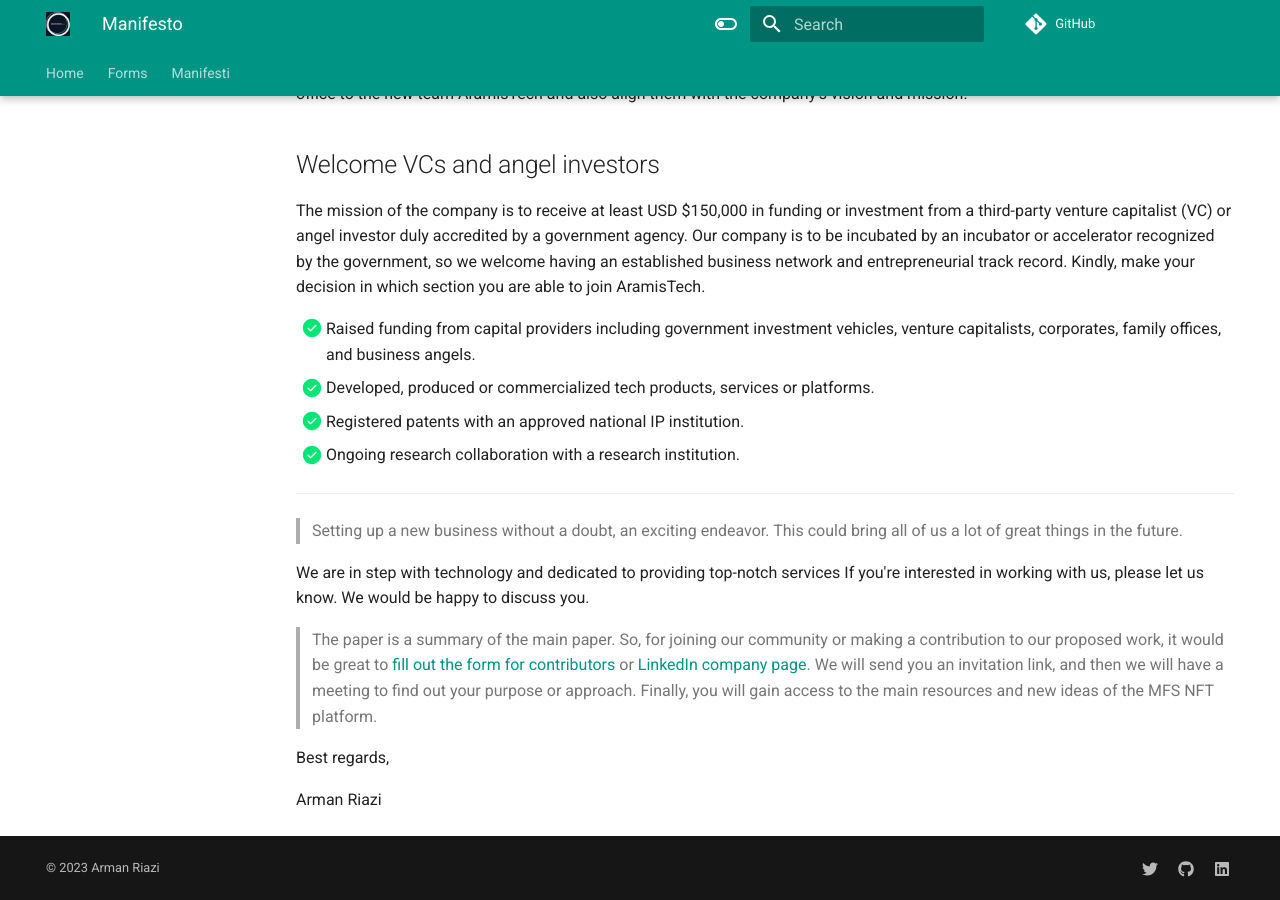
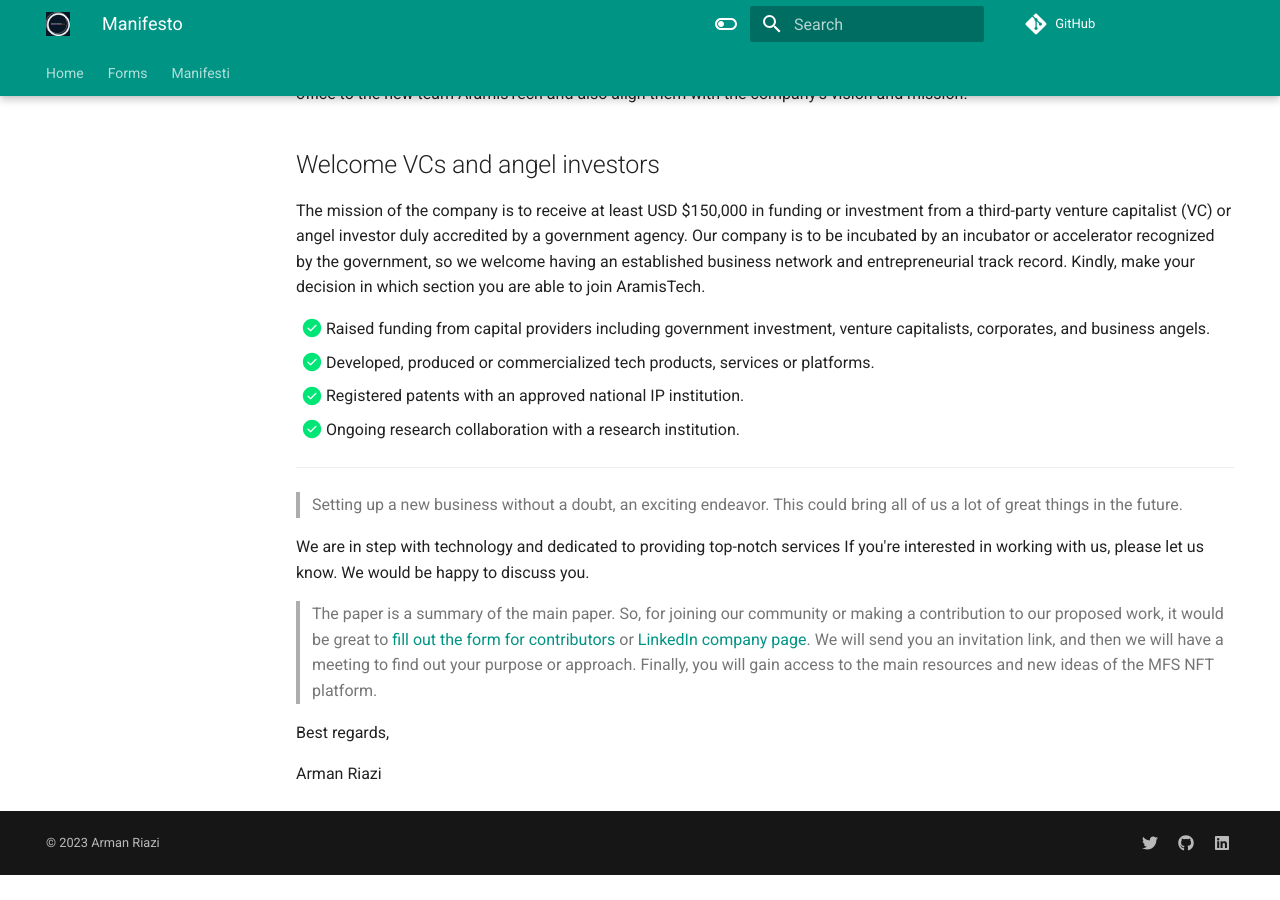
Before and after one commit to 21crickets/21crickets.github.io, an MkDocs documentation site: the page built from docs/manifesto/manifesto_for_partnerships.md, in a window 1280 px wide and 900 px high, scrolled down 2232 px. Built offline with MkDocs 1.6.1 and Material for MkDocs 9.7.7, drawn with Linux system fonts in a browser that asks for light colours; after the commit the page ends 3107 px from its top, so only the background shows below that.

Commit message:
Update manifesto_for_partnerships.md

```diff
--- a/docs/manifesto/manifesto_for_partnerships.md
+++ b/docs/manifesto/manifesto_for_partnerships.md
@@ -56,7 +56,7 @@
 The mission of the company is to receive at least USD $150,000 in funding or investment from a third-party venture capitalist (VC) or angel investor duly accredited by a government agency.
 Our company is to be incubated by an incubator or accelerator recognized by the government, so we welcome having an established business network and entrepreneurial track record. Kindly, make your decision in which section you are able to join AramisTech.
 
-- [x] Raised funding from capital providers including government investment vehicles, venture capitalists, corporates, family offices, and business angels.
+- [x] Raised funding from capital providers including government investment, venture capitalists, corporates, and business angels.
 - [x] Developed, produced or commercialized tech products, services or platforms.
 - [x] Registered patents with an approved national IP institution.
 - [x] Ongoing research collaboration with a research institution.
```
